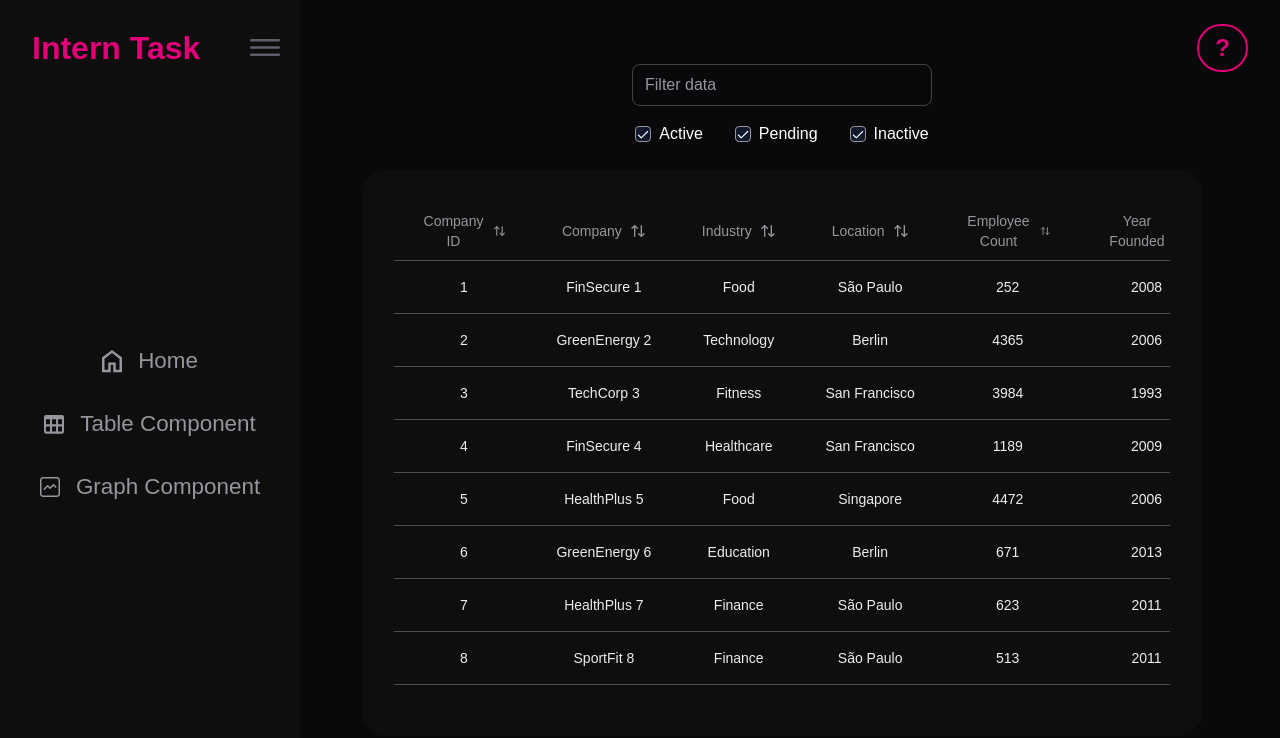
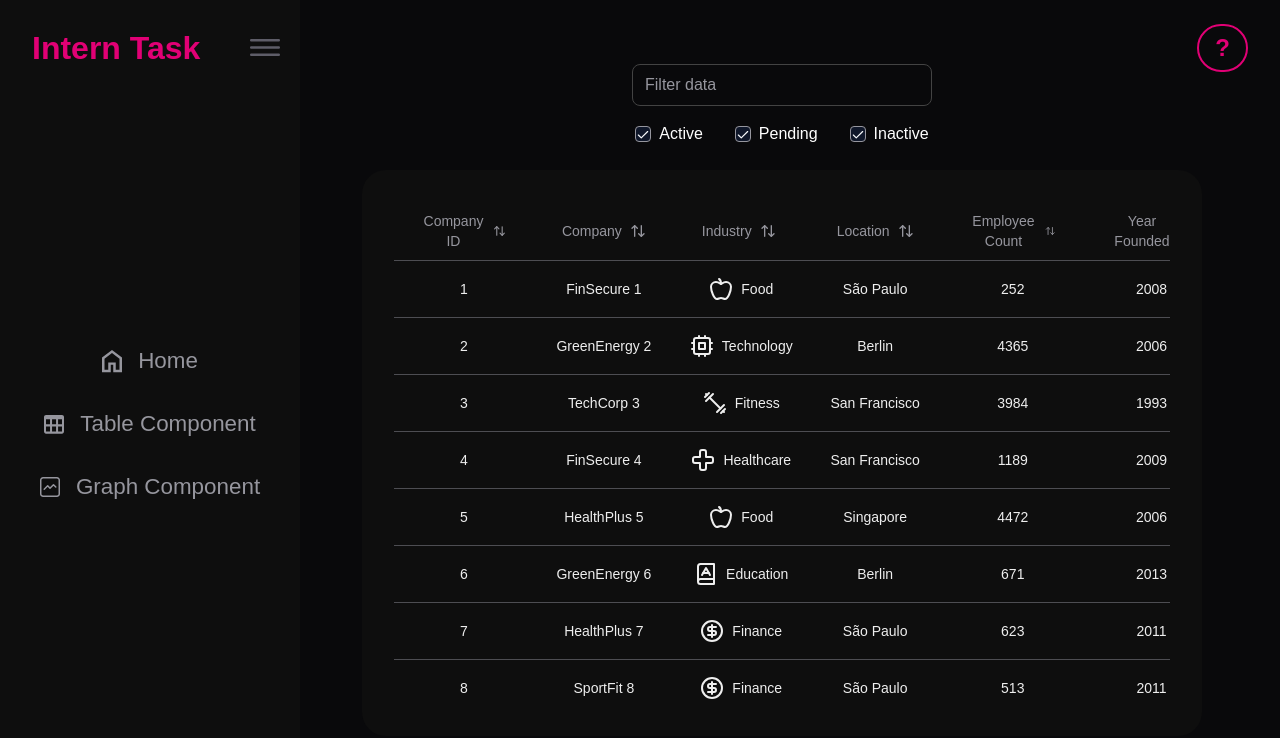
Before and after one commit to MrDalo/telekom-intern, a Next.js app in the folder nextjs-app/: page /table in a window 1280 px wide. Shown: the top 738 px of the page. Built offline with nearby package versions, Linux system fonts and the light colour scheme; a web font is replaced by a local one.

Commit message:
feat: Created unique styles for 'status' and 'sector' data

```diff
--- a/nextjs-app/src/components/(table)/table-row.tsx
+++ b/nextjs-app/src/components/(table)/table-row.tsx
@@ -5,6 +5,18 @@ import {
 	HoverCardTrigger
 } from '../ui/hover-card';
 import { Entity } from '@/app/types/interfaces';
+import {
+	Apple,
+	BatteryCharging,
+	BookA,
+	Car,
+	CircleDollarSign,
+	Cpu,
+	Cross,
+	Dumbbell,
+	MonitorPlay,
+	Plane
+} from 'lucide-react';
 
 type Props = {
 	entity: Entity;
@@ -12,6 +24,21 @@ type Props = {
 };
 
 type TKey = keyof Omit<Entity, 'monthlyData'>;
+
+const industryDataDefinition = {
+	Automotive: <Car />,
+	Education: <BookA />,
+	Energy: <BatteryCharging />,
+	Finance: <CircleDollarSign />,
+	Fitness: <Dumbbell />,
+	Food: <Apple />,
+	Healthcare: <Cross />,
+	Media: <MonitorPlay />,
+	Technology: <Cpu />,
+	Travel: <Plane />
+};
+
+type TIndustry = keyof typeof industryDataDefinition;
 
 const TableRow = ({ entity, index }: Props) => {
 	return (
@@ -26,9 +53,29 @@ const TableRow = ({ entity, index }: Props) => {
 							return (
 								<td
 									key={key}
-									className="p-4 text-center align-middle text-[#EEEEEE]"
+									className={` p-4 text-center align-middle  ${
+										key === 'status'
+											? entity[key as TKey] === 'Active'
+												? 'text-green-400'
+												: entity[key as TKey] === 'Pending'
+												  ? ' text-yellow-400'
+												  : entity[key as TKey] === 'Inactive'
+												    ? 'text-red-400'
+												    : 'text-[#EEEEEE]'
+											: 'text-[#EEEEEE]'
+									}`}
 								>
-									{entity[key as TKey]}
+									{key === 'industry' ? (
+										<span className="flex flex-row flex-nowrap items-center justify-center gap-2">
+											{' '}
+											{
+												industryDataDefinition[entity[key as TKey] as TIndustry]
+											}{' '}
+											{entity[key as TKey]}
+										</span>
+									) : (
+										entity[key as TKey]
+									)}
 								</td>
 							);
 						}
```
